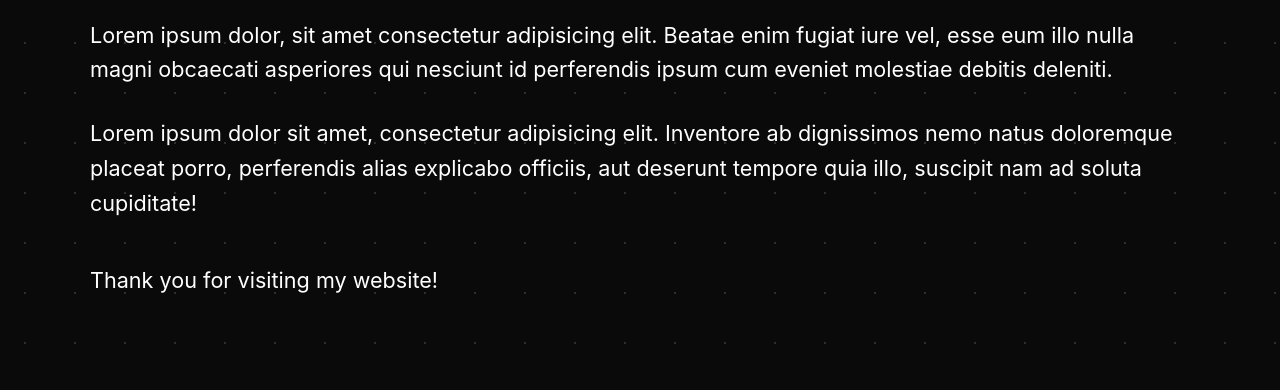
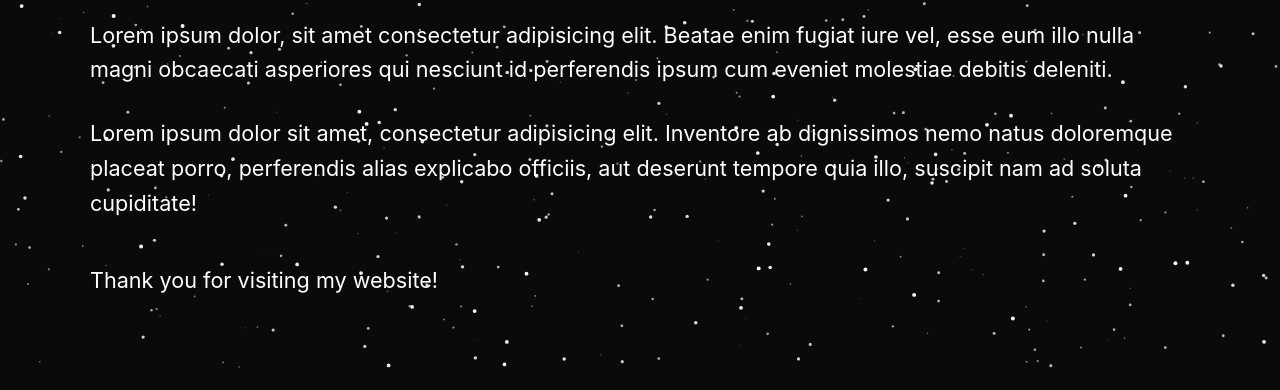
Before and after one commit to atofus/Portfolio, a plain HTML site: page index.html in a window 1280 px wide. Shown: the part 432-822 px from the top of the page. Drawn offline with nearby package versions, Linux system fonts and the light colour scheme.

Commit message:
Added stars!

```diff
--- a/index.html
+++ b/index.html
@@ -11,6 +11,7 @@
     <link rel="stylesheet" href="https://cdn.jsdelivr.net/gh/devicons/devicon@v2.10.1/devicon.min.css">
 </head>
 <body>
+    <canvas id="canvas"></canvas>
     <header>
         <div class="container-nav">
             <div class="nav-container">
@@ -231,3 +232,80 @@
 
     type();
 </script>
+
+<script>
+    const canvas = document.getElementById('canvas');
+    const ctx = canvas.getContext('2d');
+
+    let width, height;
+    const stars = [];
+    const numStars = 666;
+    let mouse = { x: null, y: null };
+
+    function resize() {
+      width = canvas.width = window.innerWidth;
+      height = canvas.height = window.innerHeight;
+    }
+
+    window.addEventListener('resize', resize);
+    resize();
+
+    for (let i = 0; i < numStars; i++) {
+      stars.push({
+        x: Math.random() * width,
+        y: Math.random() * height,
+        radius: Math.random() * 1.5 + 0.5,
+        baseRadius: 0,
+        dx: 0,
+        dy: 0,
+      });
+    }
+
+    document.addEventListener('mousemove', (e) => {
+      mouse.x = e.clientX;
+      mouse.y = e.clientY;
+    });
+
+    function drawStars() {
+      ctx.clearRect(0, 0, width, height);
+
+      for (let star of stars) {
+        const dx = star.x - mouse.x;
+        const dy = star.y - mouse.y;
+        const dist = Math.sqrt(dx * dx + dy * dy);
+        const maxDist = 100;
+
+        if (dist < maxDist) {
+          const angle = Math.atan2(dy, dx);
+          star.dx = Math.cos(angle) * 2;
+          star.dy = Math.sin(angle) * 2;
+          star.radius = star.baseRadius * 0.4;
+        } else {
+          star.dx *= 0.95;
+          star.dy *= 0.95;
+          star.radius += (star.baseRadius - star.radius) * 0.05;
+        }
+
+        star.x += star.dx;
+        star.y += star.dy;
+
+        if (star.x < 0) star.x = width;
+        if (star.x > width) star.x = 0;
+        if (star.y < 0) star.y = height;
+        if (star.y > height) star.y = 0;
+
+        ctx.beginPath();
+        ctx.arc(star.x, star.y, star.radius, 0, Math.PI * 2);
+        ctx.fillStyle = `rgba(255, 255, 255, ${Math.max(0.2, star.radius / 2)})`;
+        ctx.fill();
+      }
+
+      requestAnimationFrame(drawStars);
+    }
+
+    for (let star of stars) {
+      star.baseRadius = star.radius;
+    }
+
+    drawStars();
+  </script>
--- a/style.css
+++ b/style.css
@@ -12,15 +12,25 @@ body {
 
 /* Star background effect */
 body::before {
-  content: '';
+  /* content: '';
   position: fixed;
   top: 0;
   left: 0;
   width: 100%;
   height: 100%;
-  background-image: radial-gradient(white 1px, transparent 1px);
-  background-size: 50px 50px; /* The square shape of the background */
-  opacity: 0.15;
+  background-image: radial-gradient(white 1px, transparent 1px); */
+  /* The square shape of the background */
+  /* background-size: 50px 50px; */
+  /* opacity: 0.15;
+  z-index: -1; */
+}
+
+#canvas {
+  position: fixed;
+  top: 0;
+  left: 0;
+  width: 100%;
+  height: 100%;
   z-index: -1;
 }
 
```
